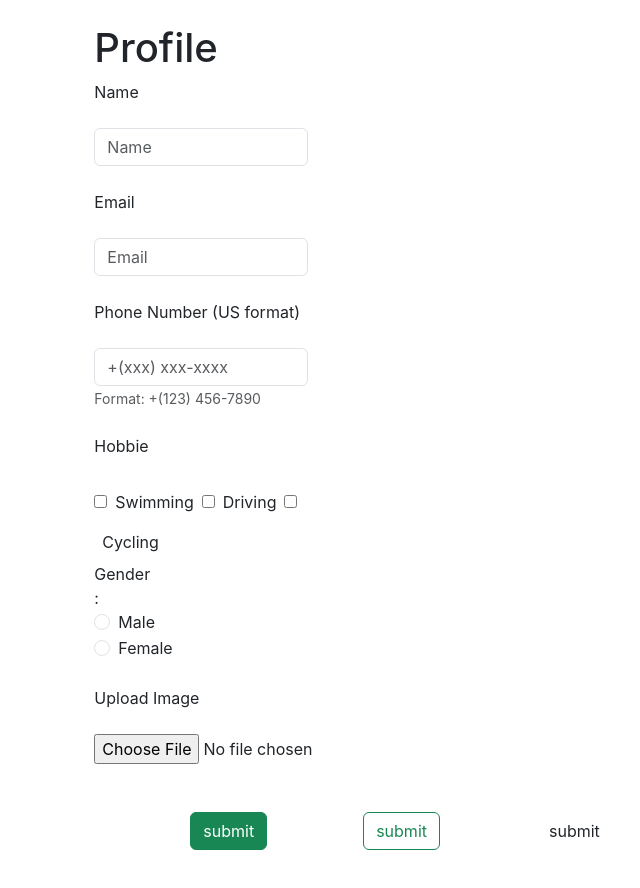
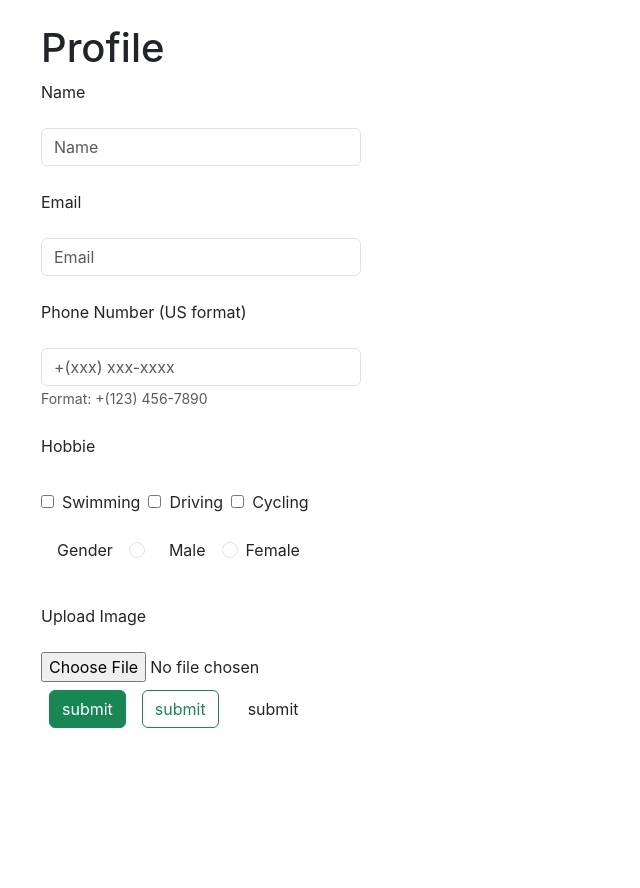
Before and after one commit to Harshil543/Ex1, a React (Create React App) app: page / in a window 1280 px wide. Shown: the top 888 px of the page, without its empty margins (439-1079 px from the left). After the commit the page ends 800 px from the top, so only its background shows below. Built offline with nearby package versions, Linux system fonts and the light colour scheme.

Commit message:
Designing

```diff
--- a/src/componant/Button.js
+++ b/src/componant/Button.js
@@ -2,19 +2,19 @@ import React from "react";
 
 export default function Button() {
   return (
-    <div className="d-flex m-5">
-      <button type="submit" className="btn btn-success mx-5">
+    <>
+      <button type="submit" className="btn btn-success m-2">
         submit
       </button>
-      <button type="submit" className="btn btn-outline-success mx-5">
+      <button type="submit" className="btn btn-outline-success m-2">
         submit
       </button>
       <button
         type="submit"
-        className="btn btn-link mx-5 text-decoration-none text-dark"
+        className="btn btn-link text-decoration-none text-dark m-2"
       >
         submit
       </button>
-    </div>
+    </>
   );
 }
--- a/src/componant/Compform.js
+++ b/src/componant/Compform.js
@@ -26,7 +26,7 @@ export default function Compform() {
   };
 
   return (
-    <form onSubmit={handleSubmit} className="col-2">
+    <form onSubmit={handleSubmit} className="col-3">
       <h1>Profile</h1>
       <InputType
         label="Name"
--- a/src/componant/Radio.js
+++ b/src/componant/Radio.js
@@ -2,8 +2,8 @@ import React from "react";
 
 function Radio({ onChange }) {
   return (
-    <div className="col-3">
-      <label>Gender :</label>
+    <div className="my-3 col-2 d-flex">
+      <label className="mx-3">Gender</label>
       <div className="form-check">
         <input
           className="form-check-input"
@@ -14,7 +14,7 @@ function Radio({ onChange }) {
           required
           onChange={onChange}
         />
-        <label className="form-check-label" htmlFor="male">
+        <label className="form-check-label mx-3" htmlFor="male">
           Male
         </label>
       </div>
```
Also changed, not shown: src/Form.js (+0 -11 lines).
